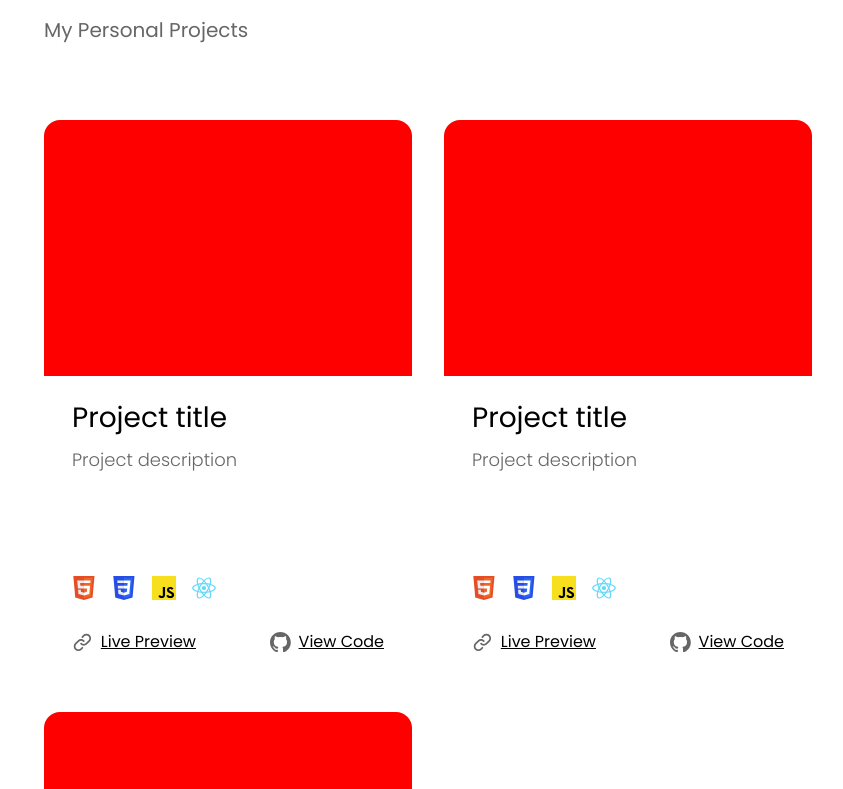
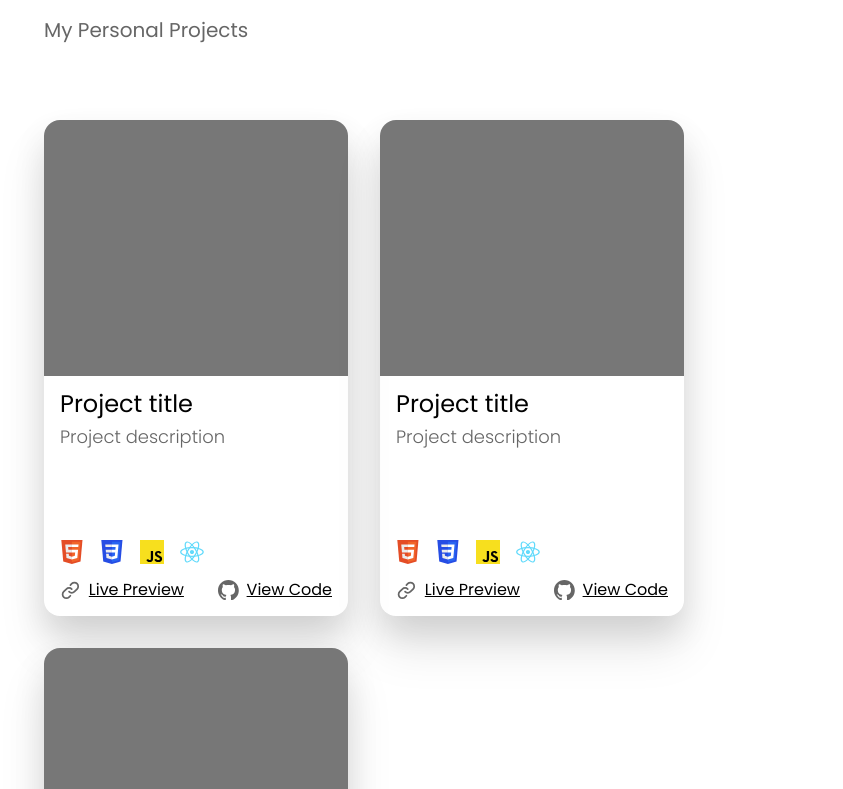
Before and after one commit to MatheusWeisheimer/Portfolio, a React (Create React App) app in the folder portfolio/: page / in a window 1280 px wide. Shown: the part 1151-1940 px from the top of the page, without its empty margins (136-979 px from the left). Built offline with nearby package versions, Linux system fonts and the light colour scheme.

Commit message:
Update ProjectCard component

```diff
--- a/portfolio/src/components/ProjectCard/ProjectCard.css
+++ b/portfolio/src/components/ProjectCard/ProjectCard.css
@@ -3,23 +3,32 @@
 }
 
 .card_container {
-    width: 23rem;
-    height: 35rem;
+    width: 19rem;
+    height: 31rem;
     border-radius: 1rem;
     display: grid;
     grid-template-rows: auto 1fr;
 }
 
+.box_shadow {
+    box-shadow: 0 1rem 2rem rgba(0, 0, 0, 0.1),
+                0 2rem 3rem rgba(0, 0, 0, 0.1);
+}
+
+.darkmode_background {
+    background-color: #363636;
+}
+
 .card_content {
-    padding: 1.75rem;
+    padding: 1rem;
     display: grid;
     grid-template-columns: 1fr;
     grid-template-rows: auto 1fr auto auto;
 }
 
 .card_content > h3 {
-    font-size: 1.75rem;
-    padding-bottom: .65em;
+    font-size: 1.5rem;
+    padding-bottom: .5em;
 }
 
 .card_content > p {
@@ -28,7 +37,7 @@
 }
 
 .tecnologies_container {
-    padding-bottom: 2em;
+    padding-bottom: 1rem;
     gap: 1rem;
 }
 
@@ -46,7 +55,7 @@
 .project_thumb {
     width: 100%;
     height: 16rem;
-    background-color: red;
+    background-color: #777777;
     border-top-left-radius: inherit;
     border-top-right-radius: inherit;
 }
--- a/portfolio/src/components/ProjectCard/ProjectCard.js
+++ b/portfolio/src/components/ProjectCard/ProjectCard.js
@@ -5,7 +5,7 @@ import UncoloredIcon from '../icons/UncoloredIcon'
 
 function ProjectCard({darkMode}) {
     return (
-        <div className='card_container'>
+        <div className={`card_container ${darkMode ? "darkmode_background" : "box_shadow"}`}>
             <div className='project_thumb'></div>
             <div className='card_content'>
                 <h3 className={`${darkMode ? "darkmode_heading" : "lightmode_heading"}`}>
```
